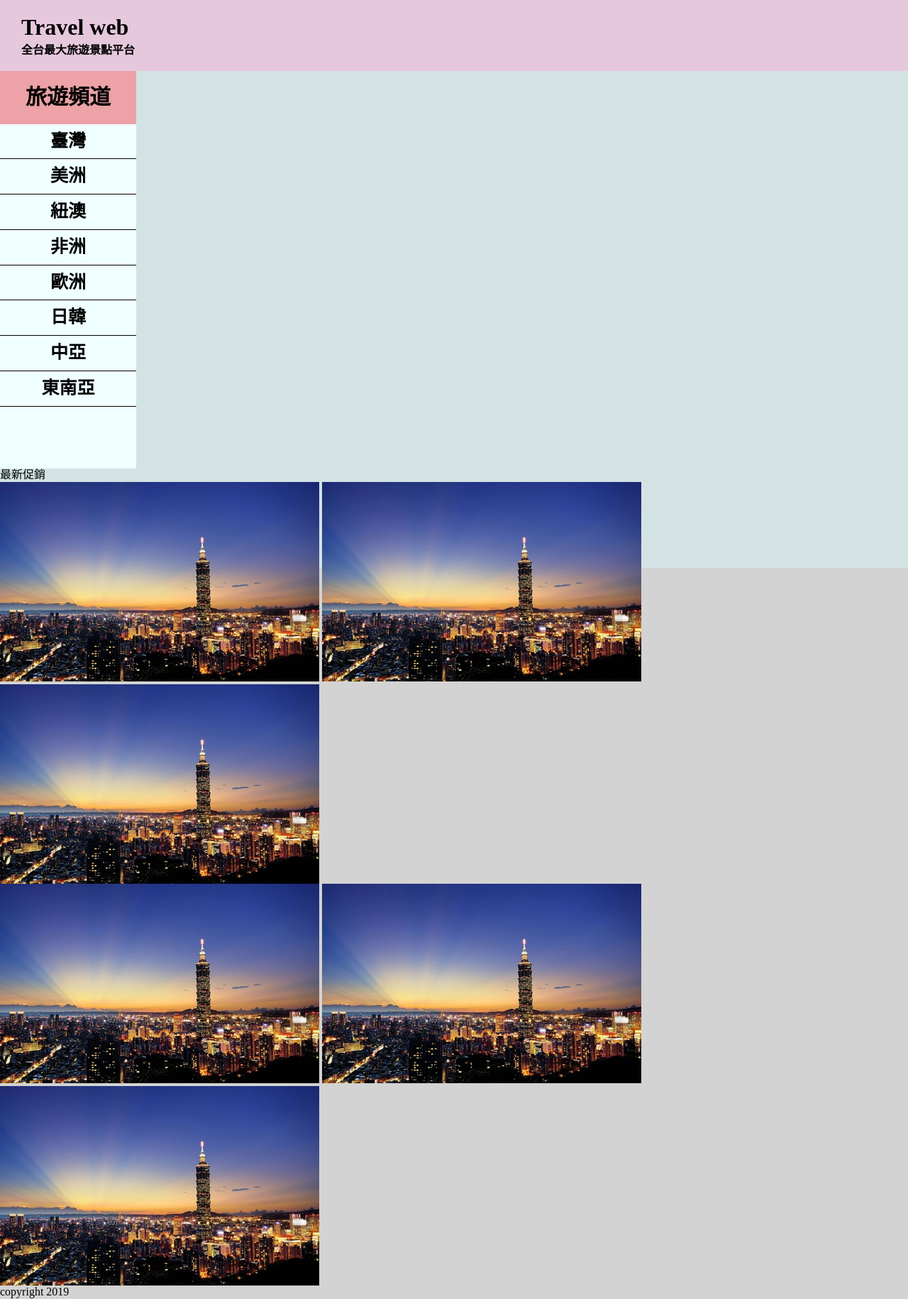
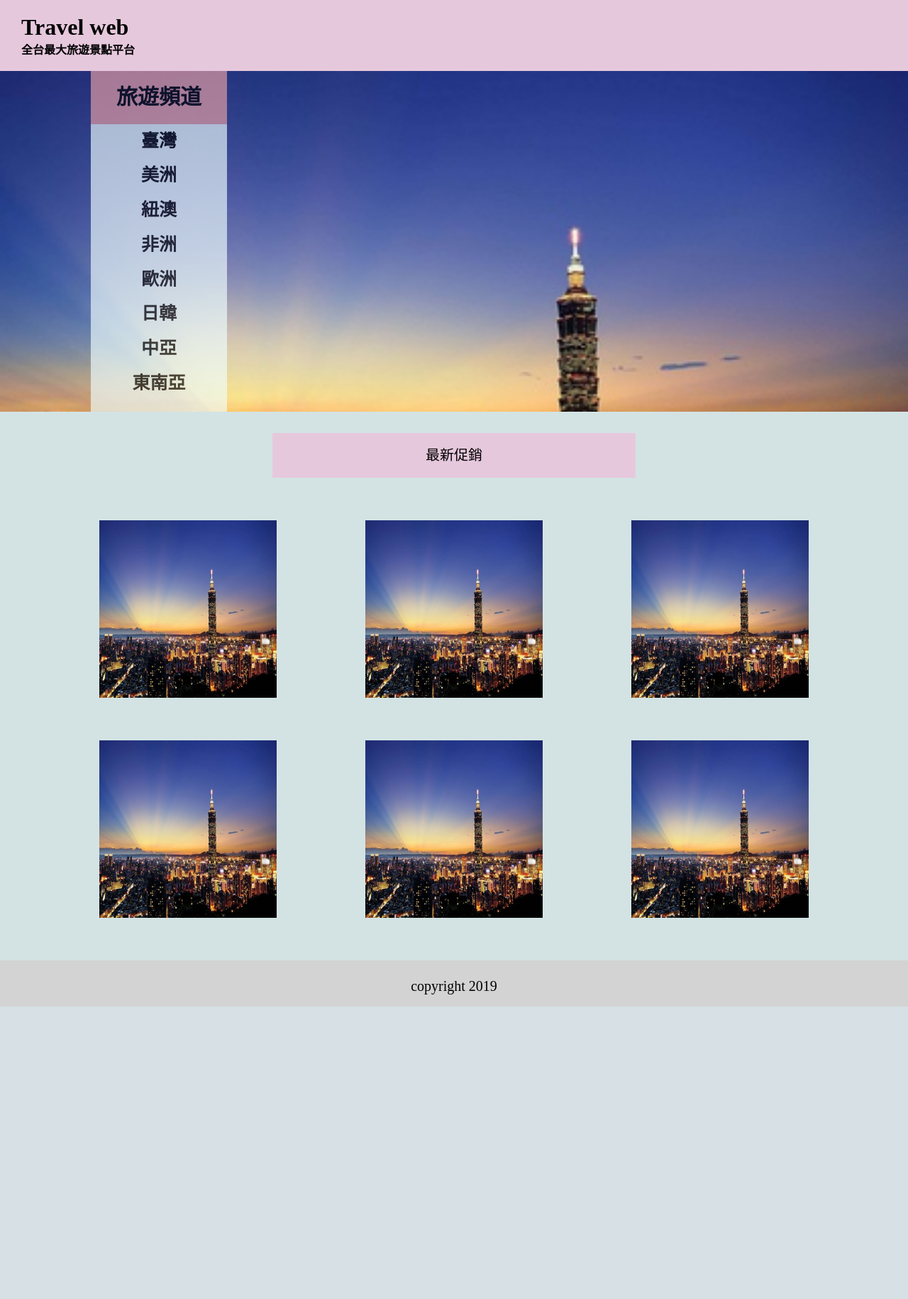
Before and after one commit to LanHow/web-design, a Flask app: template templates/news.html in a window 1280 px wide. Shown: the whole page at 71% size. After the commit the page ends 1418 px from the top, so only its background shows below. Run offline with Flask 2, Linux system fonts and the light colour scheme; the template is opened without the code that fills it, so the values that code supplies are empty.

Commit message:
modify style.css

```diff
--- a/static/css/style.css
+++ b/static/css/style.css
@@ -1,5 +1,5 @@
 html{
-    background-color: lightgray;
+    background-color: rgb(211, 227, 228);
     box-sizing: border-box;
     font-family: Microsoft JhengHei;
 }
@@ -122,9 +122,58 @@ html{
     font-size: 16px;
 }
 
-.footer{
+footer{
     height: 5%;
+    padding-top: 25px;
     font-size: 20px;
-    padding-top: 25px;
-    padding-left: 30px
+    text-align: center;
+    background-color: lightgray;
 }
+
+.main-show{
+    width: 100%;
+    height: 60%;
+    background-image: url("/static/img/4.jpg");
+    background-repeat: no-repeat;
+    background-size: cover;
+}
+
+.brand-new{
+    margin-top: 30px;
+    margin-bottom: 30px;
+    margin-left: 30%;
+    margin-right: 30%;
+    padding-top: 20px;
+    padding-bottom: 20px;
+    font-size: 20px;
+    text-align: center;
+    display: block;
+    background-color: rgb(230, 200, 221);
+}
+
+.img-list{
+    display: flex;
+    justify-content: space-between;
+}
+
+.img-list img {
+    height: 250px;
+    width: 250px;
+}
+
+.block{
+    width: 1000px;
+    margin-top: 30px;
+    margin-bottom: 30px;
+    margin: 60px auto;
+}
+
+.main-show .aside{
+    height: 100%;
+    margin-left: 10%;
+    opacity: 0.65;
+}
+
+.main-show .aside-content{
+    border-bottom-style: none;
+}
```
